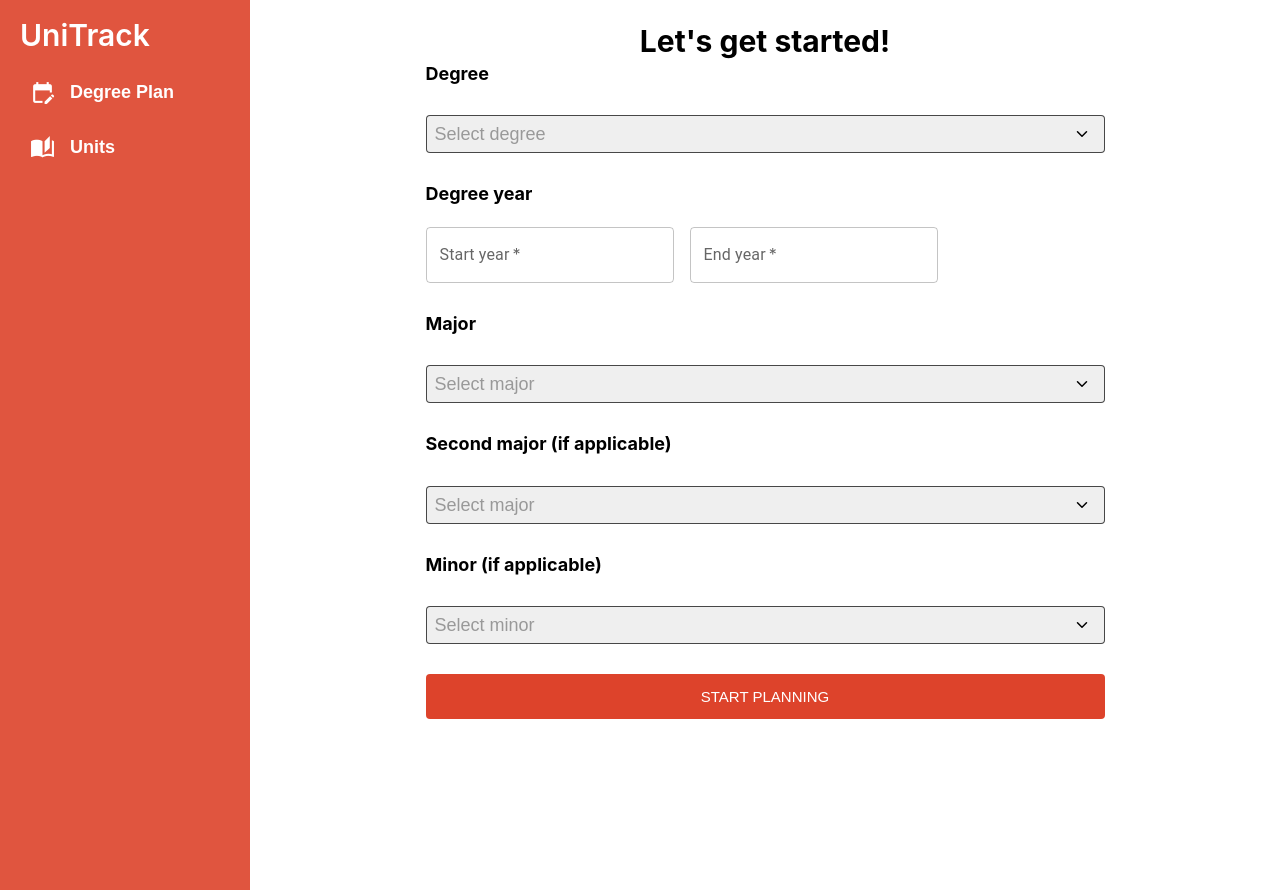
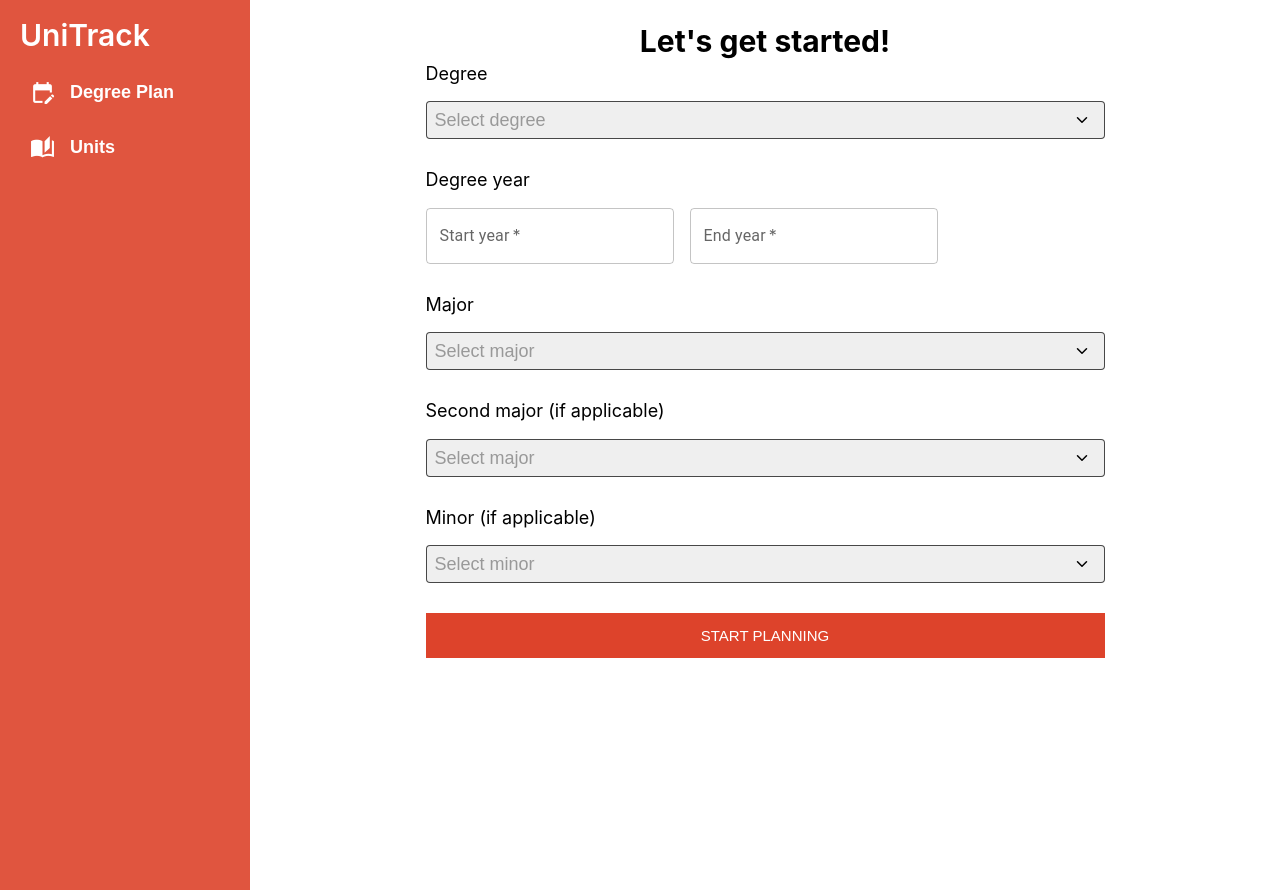
Before and after one commit to GoodGameRuler/unitrack_v3, a Next.js app: page /degreePlanner in a window 1280 px wide. Built offline with nearby package versions, Linux system fonts and the light colour scheme.

Commit message:
Update detailPlanner.css

```diff
--- a/app/degreePlanner/detailPlanner.css
+++ b/app/degreePlanner/detailPlanner.css
@@ -162,40 +162,6 @@ i:hover {
   font-weight: 600;
 }
 
-.formElement {
-  display: flex;
-  flex-direction: column;
-  gap: 10px;
-}
-
-.degreeLabel {
-  font-size: 16px;
-  font-weight: bold;
-  margin-bottom: 5px;
-}
-
-.degreeSelect,
-.datePickerInput,
-.submitButton {
-  width: 100%;
-  border-radius: 4px;
-  border: 1px solid #ccc;
-  padding: 10px;
-  font-size: 16px;
-  box-sizing: border-box;
-}
-
-.submitButton {
-  background-color: #ff0000;
-  color: white;
-  padding: 10px 0;
-  font-size: 16px;
-  border: none;
-  border-radius: 4px;
-  cursor: pointer;
-  text-align: center;
-}
-
 .datePickerContainer {
   display: flex;
   gap: 10px;
```
